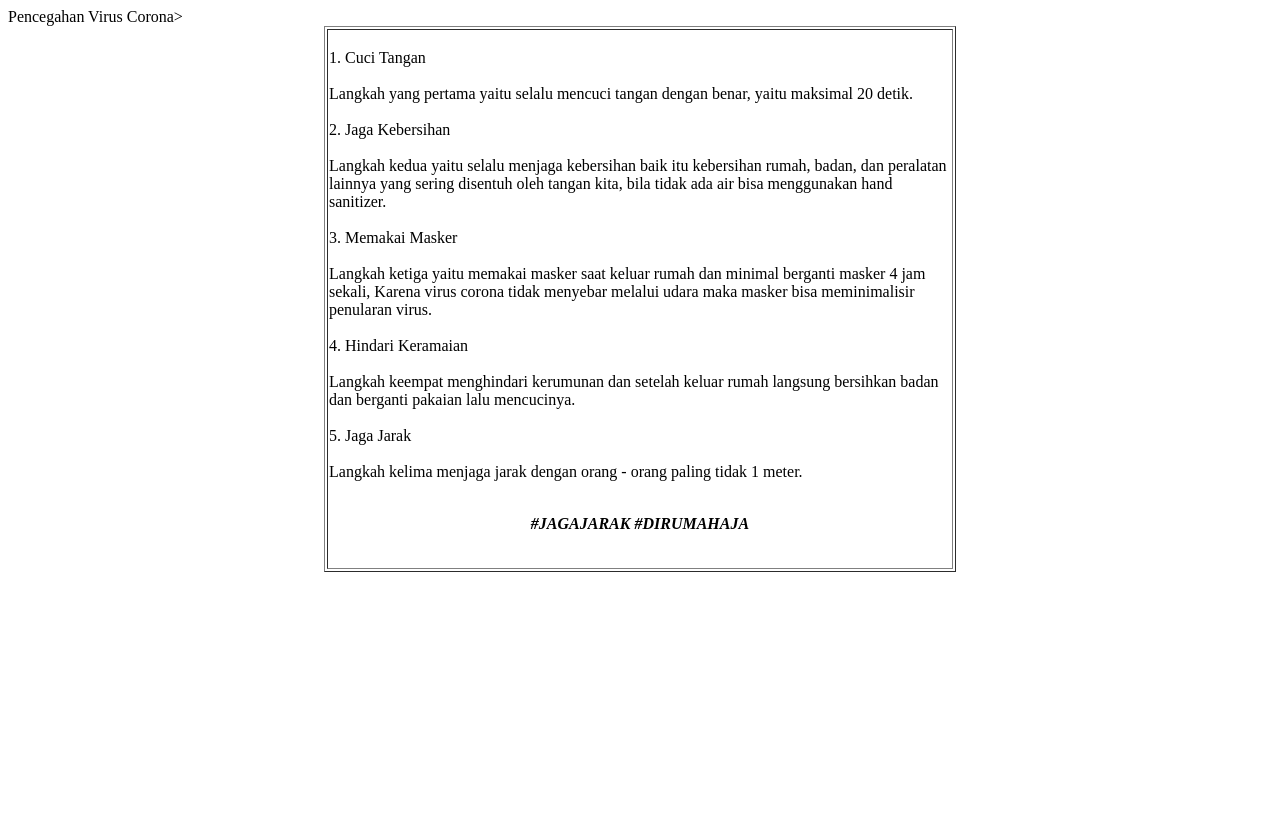
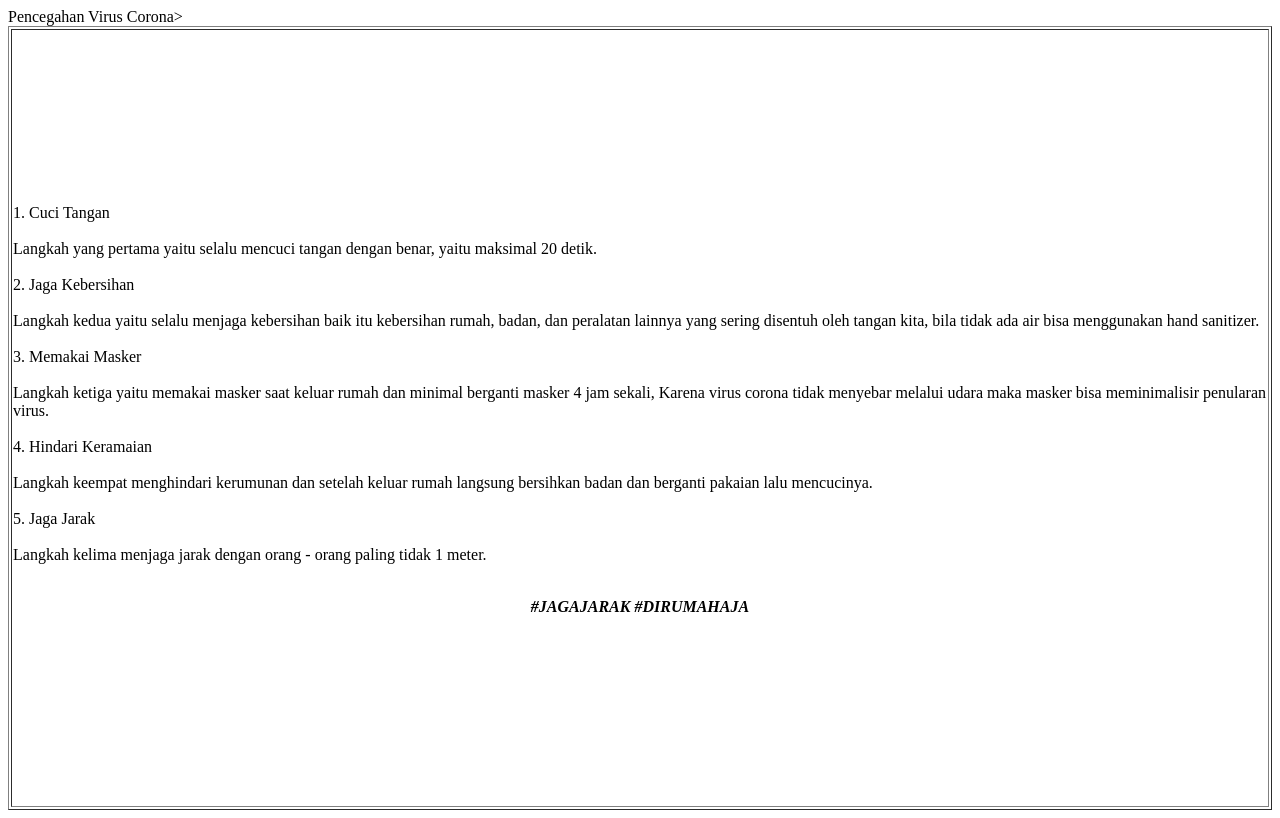
Before and after one commit to Anitaaa30/Anitaaa30.github.io, a plain HTML site: page index.html in a window 1280 px wide. Drawn offline with Linux system fonts and the light colour scheme.

Commit message:
Update index.html

```diff
--- a/index.html
+++ b/index.html
@@ -3,7 +3,7 @@
 <title> Pencegahan Virus Corona</title>
 </head>
 <body>
-<table border="1" align="center" width="50%" height="50%" class="header">Pencegahan Virus Corona>
+<table border="1" align="center" width="100%" height="100%" class="header">Pencegahan Virus Corona>
 </div>
 <tr>
 <td>
```
